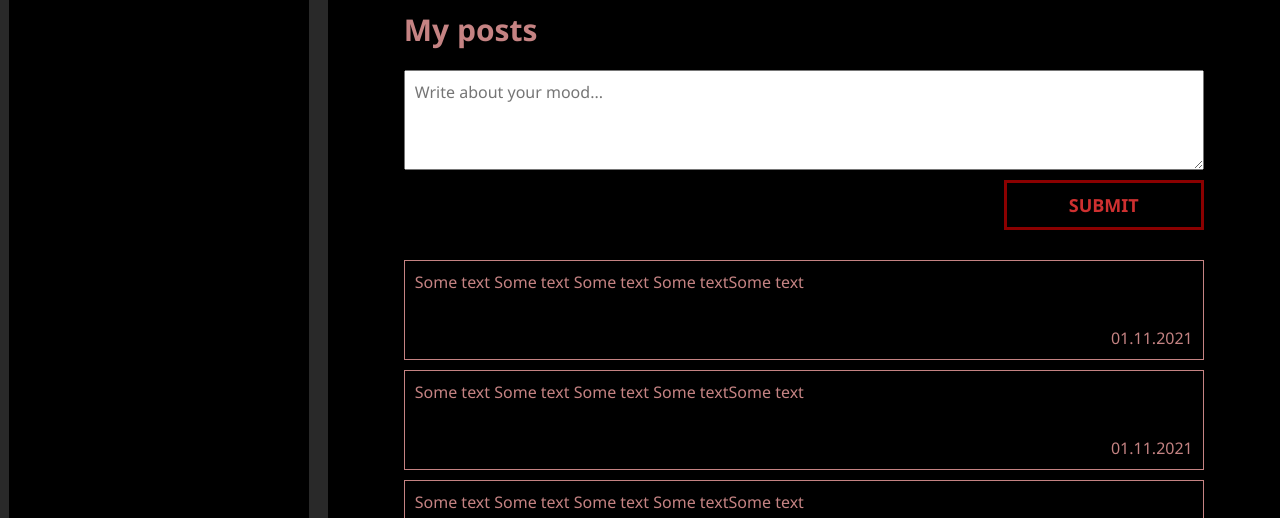
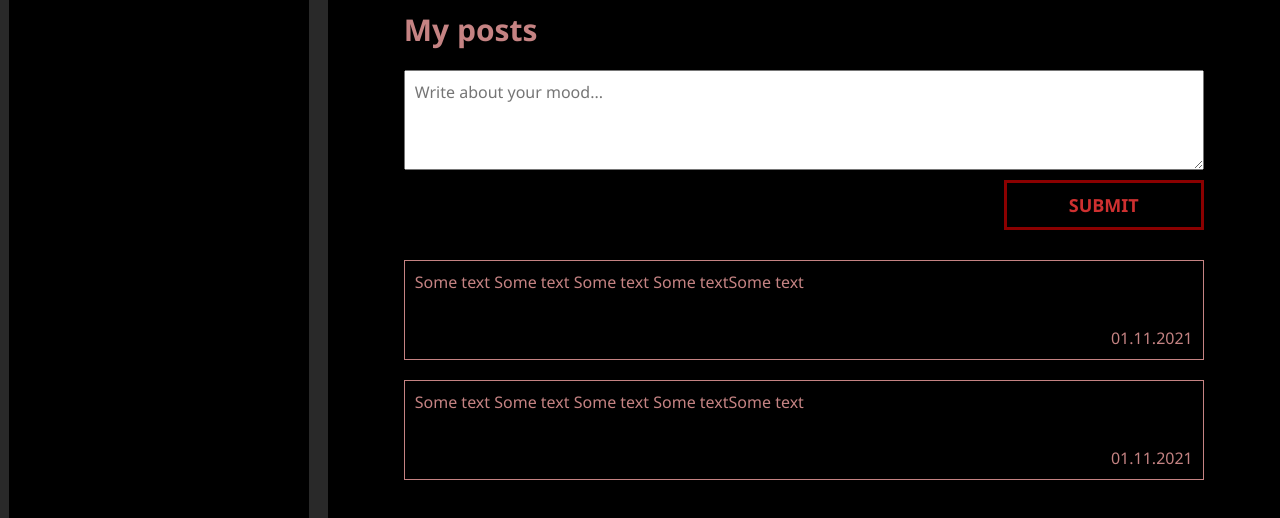
Before and after one commit to Shpet/social-network-on-react, a React (Create React App) app: page / in a window 1280 px wide. Shown: the part 434-952 px from the top of the page. Built offline with nearby package versions, Linux system fonts and the light colour scheme.

Commit message:
Splitting MyProfile into Components

```diff
--- /dev/null
+++ b/src/components/Profile/MyPosts/MyPosts.jsx
@@ -0,0 +1,22 @@
+import Post from './Post/Post'
+import mod from './MyPosts.module.css';
+
+const MyPosts = () => {
+    return (
+        <div className={mod.posts}>
+            <h3>My posts</h3>
+            <div className={mod['posts__new-post']}>
+                <form>
+                    <textarea placeholder="Write about your mood..."></textarea>
+                    <input type="submit" />
+                </form>
+            </div>
+            <div className={mod['old-posts']}>
+                <Post />
+                <Post />
+            </div>
+        </div>
+    )
+}
+
+export default MyPosts;
--- /dev/null
+++ b/src/components/Profile/MyPosts/MyPosts.module.css
@@ -0,0 +1,44 @@
+main .posts{
+    display: flex;
+    flex-direction: column;
+    margin: 20px auto;
+    max-width: 800px;
+  }
+  main .posts>*{
+    margin: 10px 0;
+  }
+  main .posts h3{
+    font-size: 30px;
+  }
+  main .posts__new-post form{
+    display: flex;
+    flex-direction: column;
+  }
+  main .posts__new-post form textarea{
+    width: 100%;
+    height: 100px;
+    padding: 10px;
+    font-size: 16px;
+  }
+  .posts__new-post form input{
+    width: 200px;
+    height: 50px;
+    background-color: transparent;
+    border: 3px solid darkred;
+    color: rgb(206, 48, 48);
+    text-transform: uppercase;
+    font-size: 18px;
+    font-weight: bold;
+    margin: 10px 0 0 auto;
+    cursor: pointer;
+    transition: .3s;
+  }
+  .posts__new-post form input:hover{
+    background-color: darkred;
+    border: none;
+    color: #000;
+  }
+.old-posts{
+    display: flex;
+    flex-direction: column;
+  }
--- /dev/null
+++ b/src/components/Profile/MyPosts/Post/Post.jsx
@@ -0,0 +1,11 @@
+import mod from './Post.module.css';
+
+const Post = () => {
+    return (
+        <div className={mod['posts__post']}>
+            <p>Some text Some text Some text Some textSome text</p>
+            <p>01.11.2021</p>
+        </div>
+    )
+}
+export default Post
--- /dev/null
+++ b/src/components/Profile/MyPosts/Post/Post.module.css
@@ -0,0 +1,12 @@
+.posts__post{
+    margin: 10px 0;
+    padding: 10px;
+    border: 1px solid;
+    min-height: 100px;
+    display: flex;
+    flex-direction: column;
+    justify-content: space-between;
+  }
+  .posts__post p:last-child{
+    align-self: flex-end;
+  }
--- a/src/components/Profile/Profile.jsx
+++ b/src/components/Profile/Profile.jsx
@@ -1,3 +1,4 @@
+import MyPosts from './MyPosts/MyPosts'
 import mod from './Profile.module.css';
 
 const Profile = () => {
@@ -23,29 +24,7 @@
           </div>
         </div>
       </div>
-      <div className={mod.posts}>
-        <h3>My posts</h3>
-        <div className={mod['posts__new-post']}>
-          <form>
-            <textarea placeholder="Write about your mood..."></textarea>
-            <input type="submit" />
-          </form>
-        </div>
-        <div className={mod['posts__old-posts']}>
-          <div className={mod['old-posts__post']}>
-            <p>Some text Some text Some text Some textSome text</p>
-            <p>01.11.2021</p>
-          </div>
-          <div className={mod['old-posts__post']}>
-            <p>Some text Some text Some text Some textSome text</p>
-            <p>01.11.2021</p>
-          </div>
-          <div className={mod['old-posts__post']}>
-            <p>Some text Some text Some text Some textSome text</p>
-            <p>01.11.2021</p>
-          </div>
-        </div>
-      </div>
+      <MyPosts />
     </main>
   )
 }
--- a/src/components/Profile/Profile.module.css
+++ b/src/components/Profile/Profile.module.css
@@ -33,59 +33,3 @@
     font-weight: bold;
     margin: 0 0 20px 0;
   }
-  main .posts{
-    display: flex;
-    flex-direction: column;
-    margin: 20px auto;
-    max-width: 800px;
-  }
-  main .posts>*{
-    margin: 10px 0;
-  }
-  main .posts h3{
-    font-size: 30px;
-  }
-  main .posts__new-post form{
-    display: flex;
-    flex-direction: column;
-  }
-  main .posts__new-post form textarea{
-    width: 100%;
-    height: 100px;
-    padding: 10px;
-    font-size: 16px;
-  }
-  .posts__new-post form input{
-    width: 200px;
-    height: 50px;
-    background-color: transparent;
-    border: 3px solid darkred;
-    color: rgb(206, 48, 48);
-    text-transform: uppercase;
-    font-size: 18px;
-    font-weight: bold;
-    margin: 10px 0 0 auto;
-    cursor: pointer;
-    transition: .3s;
-  }
-  .posts__new-post form input:hover{
-    background-color: darkred;
-    border: none;
-    color: #000;
-  }
-  .posts_old-posts{
-    display: flex;
-    flex-direction: column;
-  }
-  .old-posts__post{
-    margin: 10px 0;
-    padding: 10px;
-    border: 1px solid;
-    min-height: 100px;
-    display: flex;
-    flex-direction: column;
-    justify-content: space-between;
-  }
-  .old-posts__post p:last-child{
-    align-self: flex-end;
-  }
```
